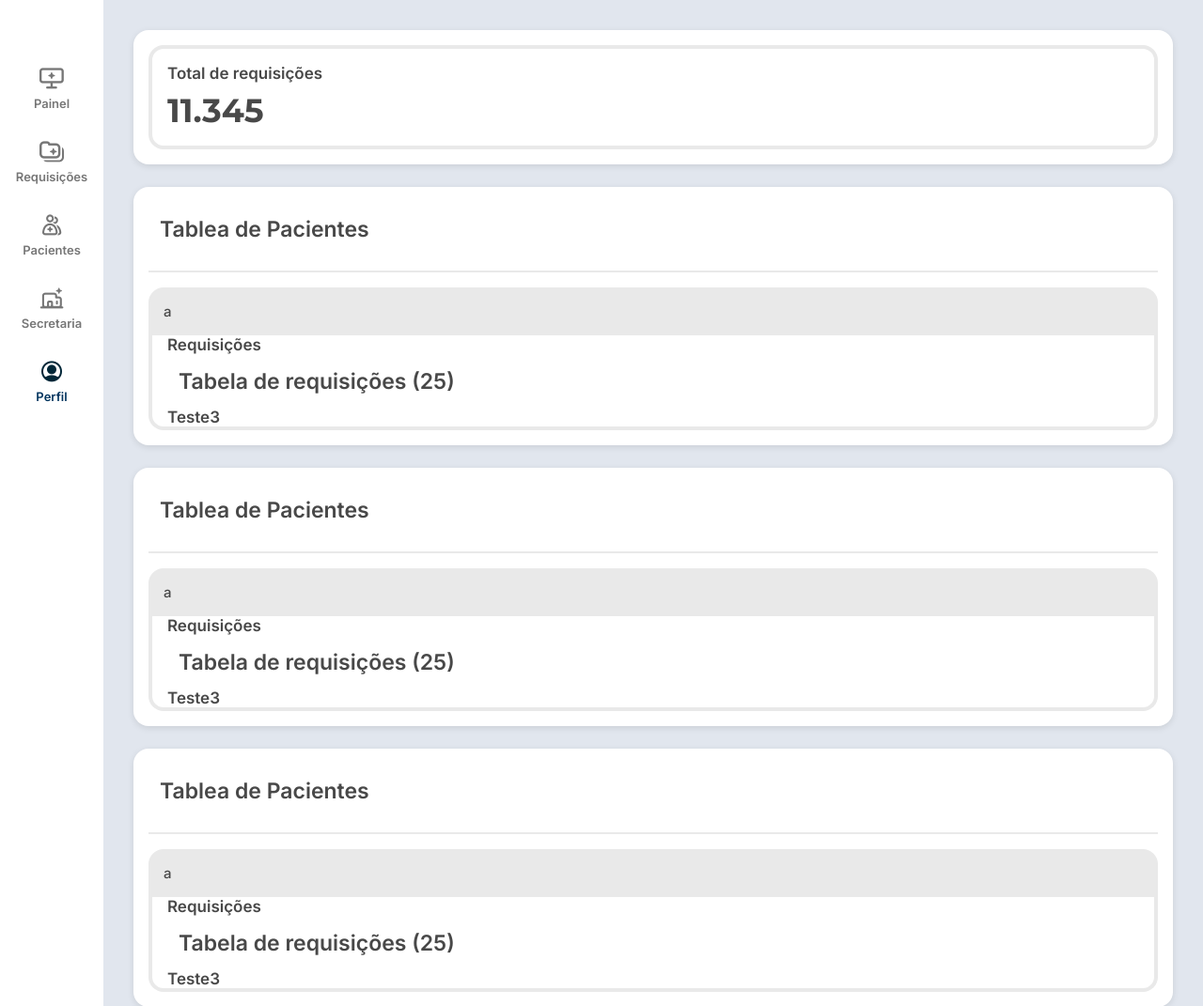
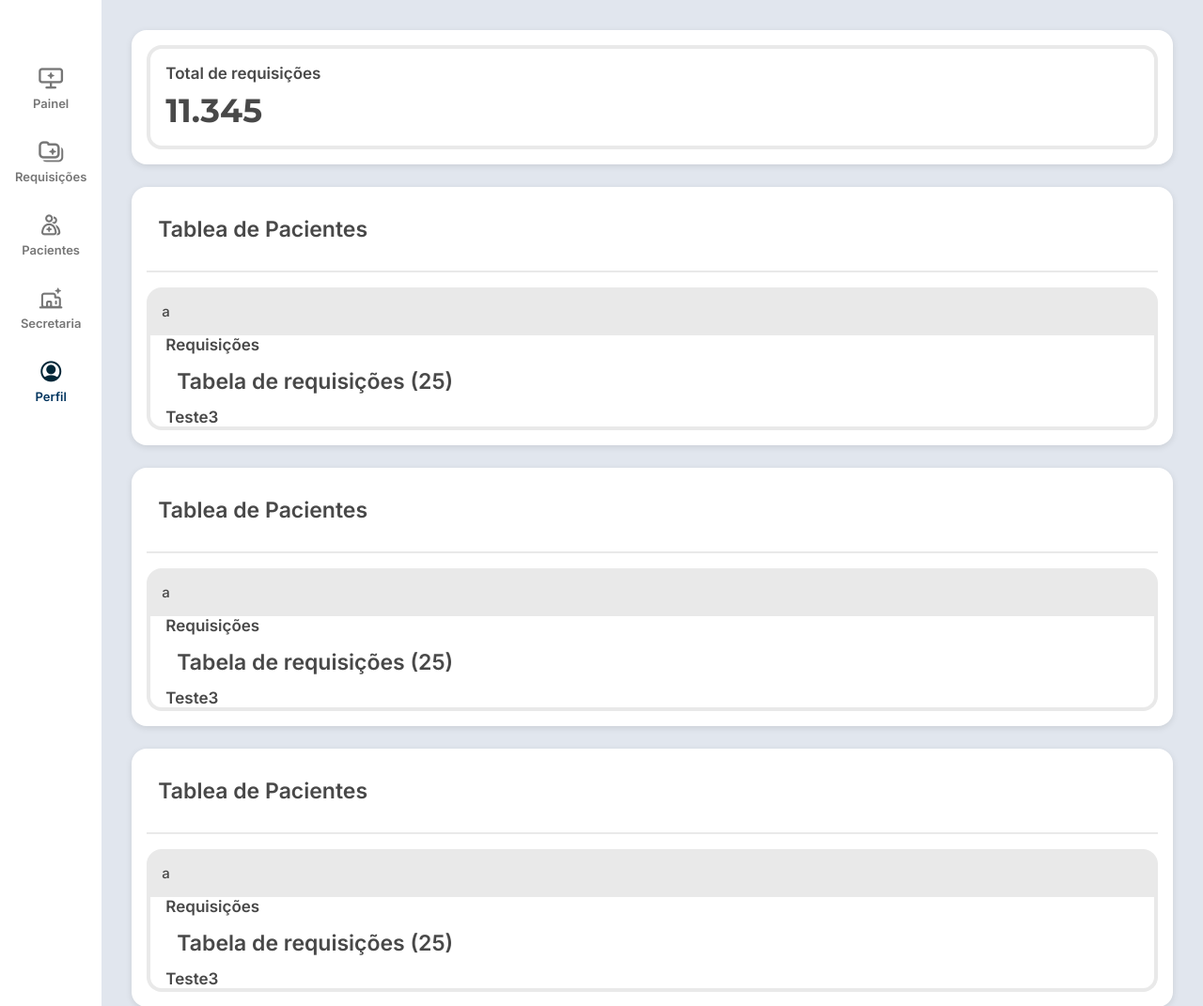
Before and after one commit to matheeus4568/Salus-System-Projeto-Integrador, a Django app: page / in a window 1280 px wide. Shown: the top 1071 px of the page at 94% size. Run offline with Django 5.2, Linux system fonts and the light colour scheme; some web fonts are replaced.

Commit message:
wip: sidebar

```diff
--- a/static/css/components/sidebar.css
+++ b/static/css/components/sidebar.css
@@ -1,12 +1,13 @@
 .sidebar{
     background-color: var(--white);
-
-    width: 110px;
-    height: 100vh;
     padding: var(--spacing-xxl) var(--spacing-md);
+    width: 108.344px;
 }
 
 .sidebar-menu {
+    position: fixed;
+    top: var(--spacing-xxl);
+
     display: flex;
     flex-direction: column;
     gap: var(--spacing-md);
--- a/static/css/layout.css
+++ b/static/css/layout.css
@@ -22,6 +22,7 @@ main {
     gap: var(--spacing-lg);
 }
 
+
 body {
     display: grid;
     grid-template-areas:
--- a/templates/components/sidebar.html
+++ b/templates/components/sidebar.html
@@ -11,6 +11,7 @@
                 <span class="sidebar-label" style="color: var(--dark-blue);">Painel</span>
             {% endif %}
         </li>
+
         <li class="sidebar-item">
             {% if not requisicoes %}
             <a href="#" class="sidebar-link">
@@ -22,6 +23,7 @@
                 <span class="sidebar-label" style="color: var(--dark-blue);">Requisições</span>
             {% endif %}
         </li>
+
         <li class="sidebar-item">
             {% if not pacientes %}
             <a href="#" class="sidebar-link">
@@ -33,6 +35,7 @@
                 <span class="sidebar-label" style="color: var(--dark-blue);">Pacientes</span>
             {% endif %}
         </li>
+
         <li class="sidebar-item">
             {% if not secretaria %}
             <a href="#" class="sidebar-link">
@@ -44,6 +47,7 @@
                 <span class="sidebar-label" style="color: var(--dark-blue);">Secretaria</span>
             {% endif %}
         </li>
+
         <li class="sidebar-item">
             {% if not perfil %}
             <a href="#" class="sidebar-link">
--- a/templates/m_teste.html
+++ b/templates/m_teste.html
@@ -1,14 +1,11 @@
 {% extends "base.html" %}
 {% load static %}
-
 {% block extra_css %}
     <link rel="stylesheet" href="{% static 'css/components/sidebar.css' %}">
 {% endblock %}
 
 {% block aside %}
-    <nav>
         {% include "components/sidebar.html" with perfil=True %}
-    </nav>
 {% endblock %}
 
 {% block main %}
```
